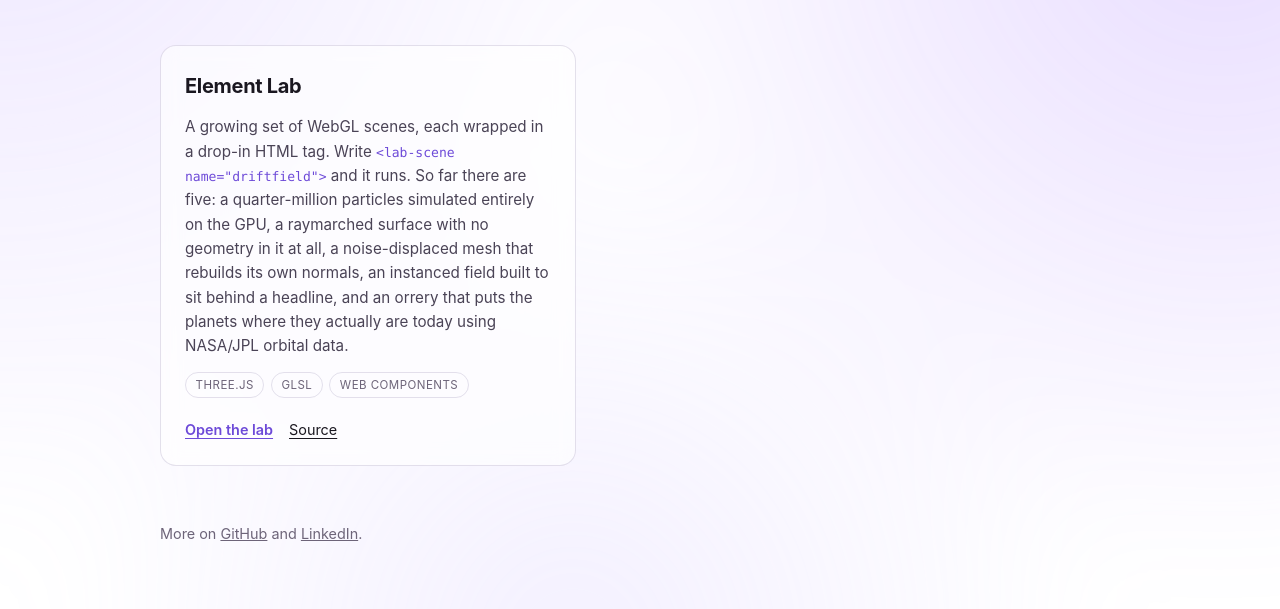
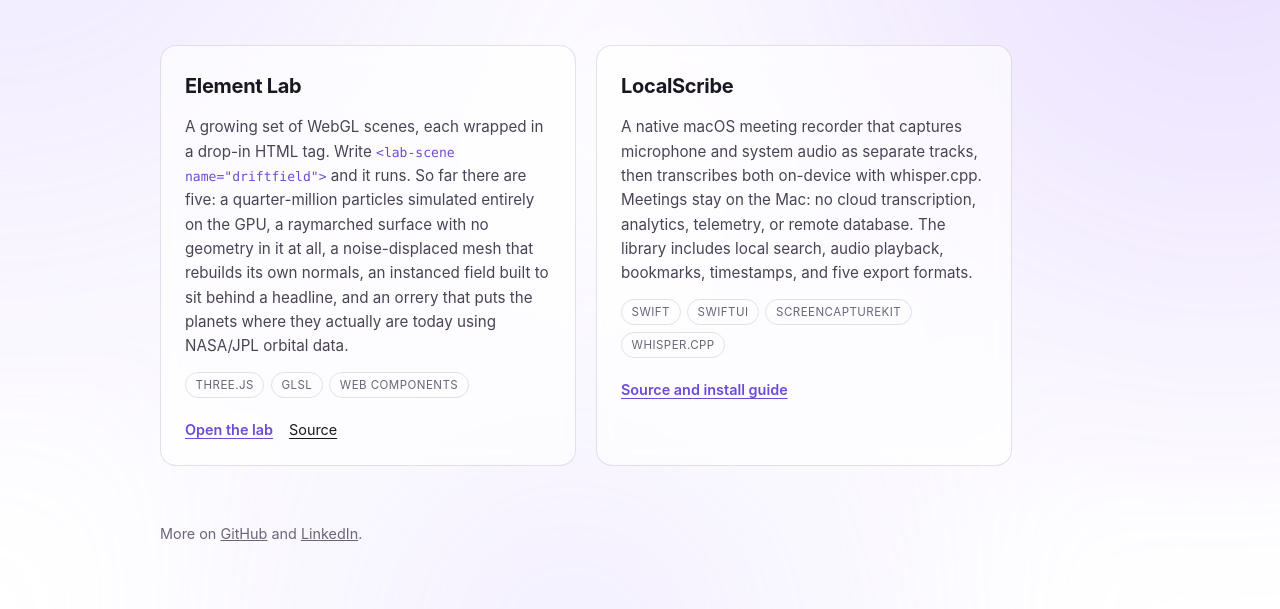
Before and after one commit to kiranyarlagadda/kiranyarlagadda.dev, a website built with Vite: page projects.html in a window 1280 px wide. Shown: the part 194-803 px from the top of the page. Built offline with nearby package versions, Linux system fonts and the light colour scheme.

Commit message:
Add LocalScribe project (#1)

```diff
--- a/projects.html
+++ b/projects.html
@@ -53,6 +53,27 @@
             </p>
           </article>
         </li>
+        <li>
+          <article class="card" data-card data-hue="0.14">
+            <h2>LocalScribe</h2>
+            <p>
+              A native macOS meeting recorder that captures microphone and system
+              audio as separate tracks, then transcribes both on-device with
+              whisper.cpp. Meetings stay on the Mac: no cloud transcription,
+              analytics, telemetry, or remote database. The library includes local
+              search, audio playback, bookmarks, timestamps, and five export formats.
+            </p>
+            <ul class="tech" role="list">
+              <li>Swift</li>
+              <li>SwiftUI</li>
+              <li>ScreenCaptureKit</li>
+              <li>whisper.cpp</li>
+            </ul>
+            <p class="actions">
+              <a class="primary" href="https://github.com/kiranyarlagadda/LocalScribe">Source and install guide</a>
+            </p>
+          </article>
+        </li>
       </ul>
     </main>
 
```
